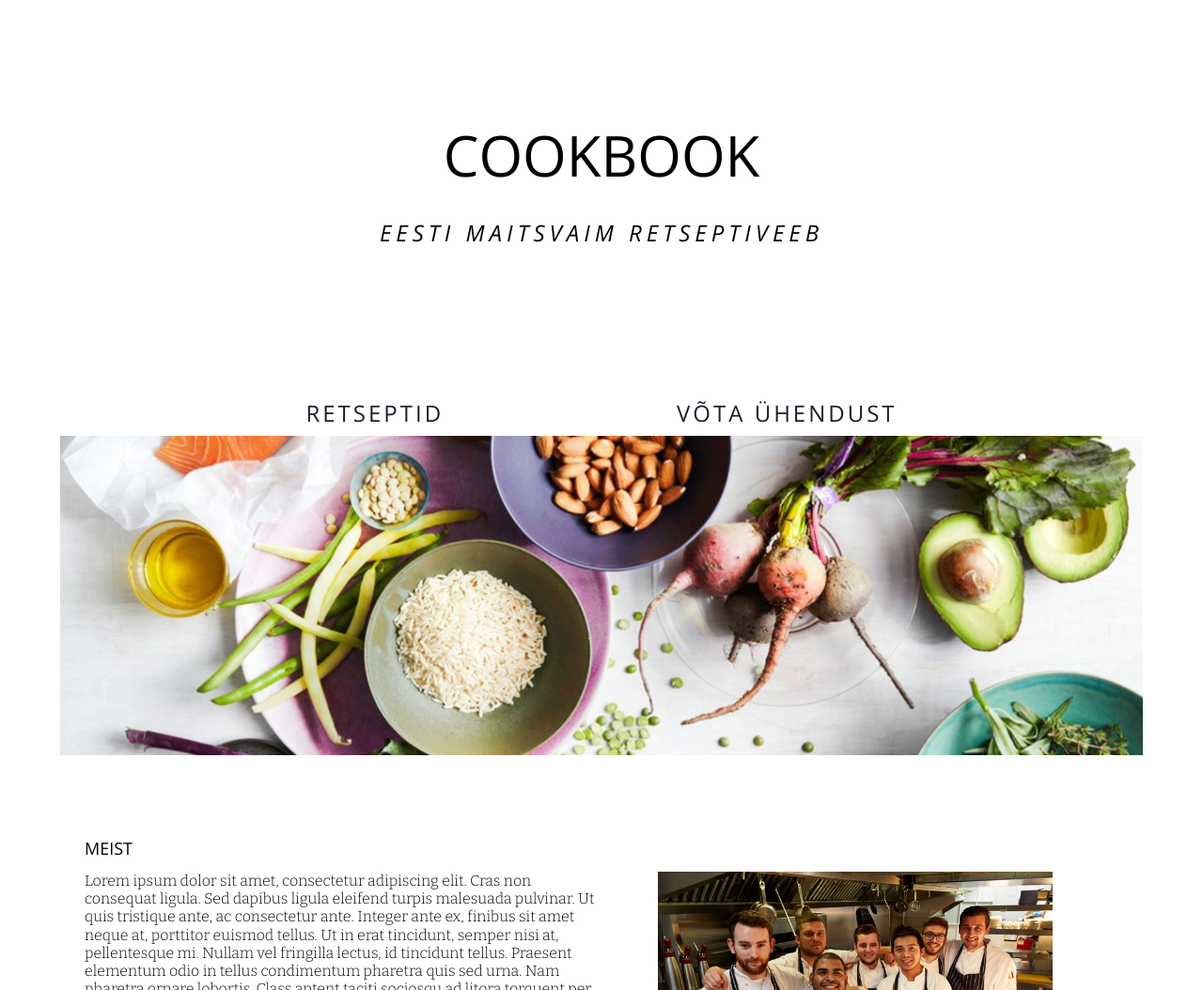
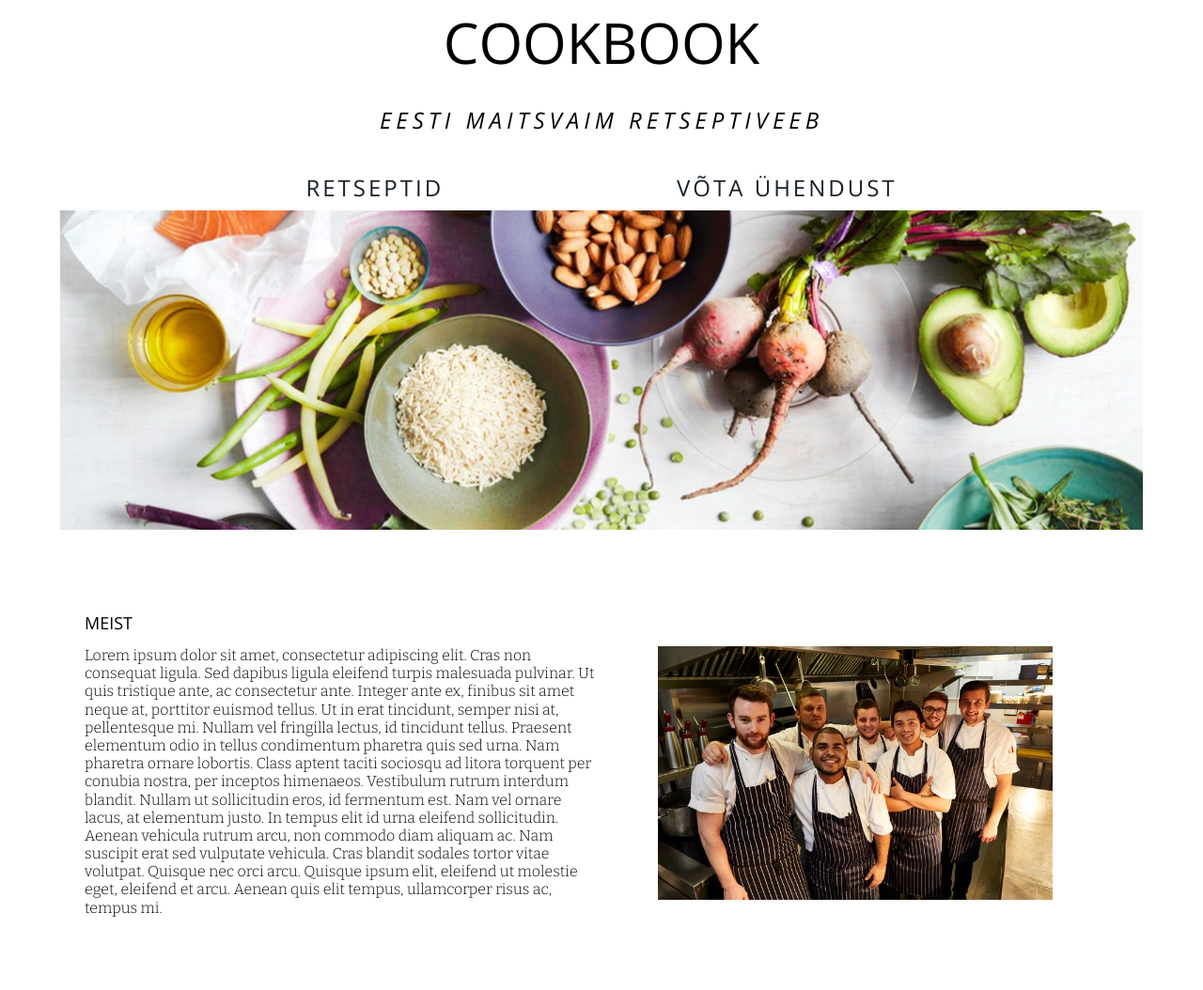
Before and after one commit to regitaluukas/cookbook, a plain HTML site: page index.html in a window 1280 px wide. Shown: the top 1054 px of the page at 94% size. Drawn offline with nearby package versions, Linux system fonts and the light colour scheme.

Commit message:
Bänner adaptiivne

```diff
--- a/style.css
+++ b/style.css
@@ -5,7 +5,6 @@
 
 header .header-banner {
     width: 100%;
-    height: calc(100vh - 400px);
     background-position: center;
     background-size: cover;
     display: table;
@@ -13,7 +12,6 @@ header .header-banner {
     }
 
 header h1 {
-
     font-family: "Open Sans", sans-serif;
     font-weight: 300;
     font-size: 60px;
@@ -24,7 +22,6 @@ header h1 {
 
 
 header h2 {
-
     font-family: "Open Sans", sans-serif;
     font-style: italic;
     font-weight: 300;
@@ -35,7 +32,6 @@ header h2 {
     }
 
 header .logo {
-
     display: table-cell;
     vertical-align: middle;
     text-align: center;
@@ -45,10 +41,10 @@ header .logo {
 
 header img {
     width: 100%;
-    height: calc(100vh - 300px);
+    height: auto;
     background-repeat: no-repeat;
     background-position: center;
-    background-size: cover;
+    background-size: contain;
 
     }
 
```
